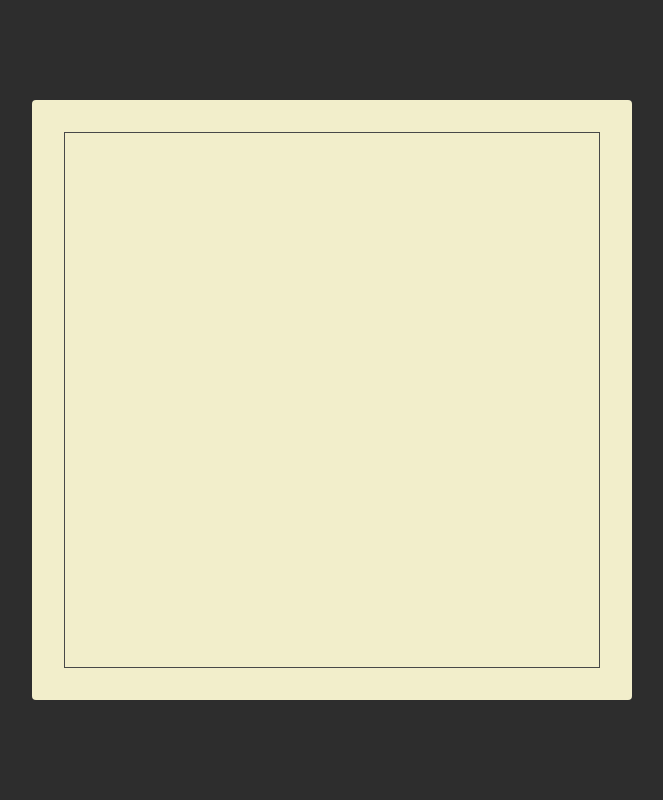
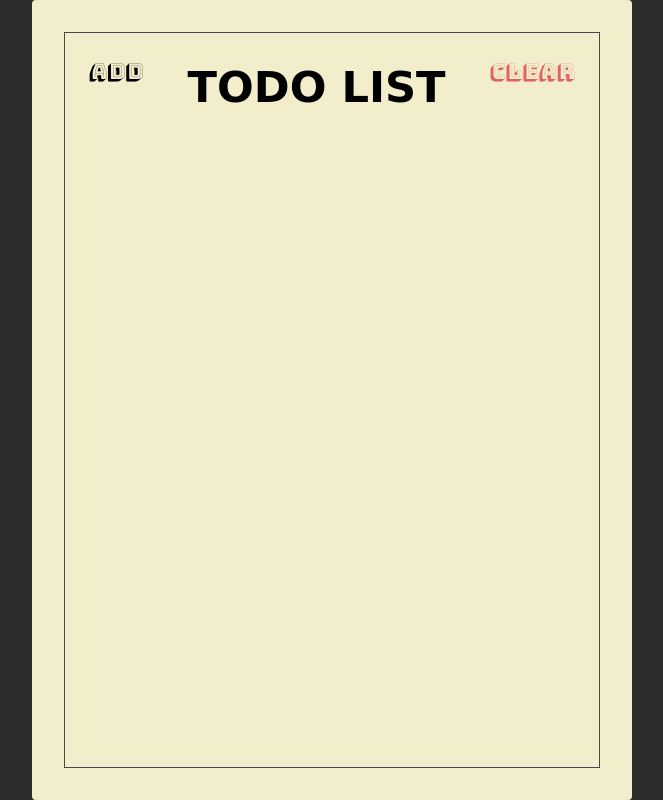
Before and after one commit to ilhamirvansyah21/react-starter, a plain HTML site: page index.html in a window 1280 px wide. Shown: the whole page, without its empty margins (308-971 px from the left). Drawn offline with Linux system fonts and the light colour scheme; a web font is replaced by a local one.

Commit message:
header section

```diff
--- a/index.html
+++ b/index.html
@@ -13,7 +13,13 @@
   </head>
   <body>
     <div class="container">
-      <div class="frame"></div>
+      <div class="frame">
+        <div class="header">
+          <button class="header-btn">Add</button>
+          <h1 class="header-title">Todo List</h1>
+          <button class="header-btn main-red-color">Clear</button>
+        </div>
+      </div>
     </div>
   </body>
 </html>
--- a/style.css
+++ b/style.css
@@ -1,5 +1,13 @@
 * {
   box-sizing: border-box;
+}
+
+:root {
+  --main-red-color: #e06262;
+}
+
+.main-red-color {
+  color: var(--main-red-color);
 }
 
 html {
@@ -26,7 +34,7 @@ html {
 
 .container {
   width: 600px;
-  height: 600px;
+  height: 800px;
   background-color: #f2eecb;
   border-radius: 4px;
 
@@ -36,4 +44,32 @@ html {
 .frame {
   border: 1px solid #484848;
   height: 100%;
+
+  display: flex;
+  flex-direction: column;
 }
+
+.header {
+  display: flex;
+  align-items: flex-start;
+}
+
+.header-title {
+  flex: 1;
+  text-align: center;
+
+  font-size: 3.6rem;
+  font-family: "Redressed", cursive;
+  text-transform: uppercase;
+}
+
+.header-btn {
+  font-size: 1.8rem;
+  font-family: "Bungee Shade", cursive;
+
+  padding: 24px;
+
+  background: unset;
+  border: unset;
+  outline: unset;
+}
```
